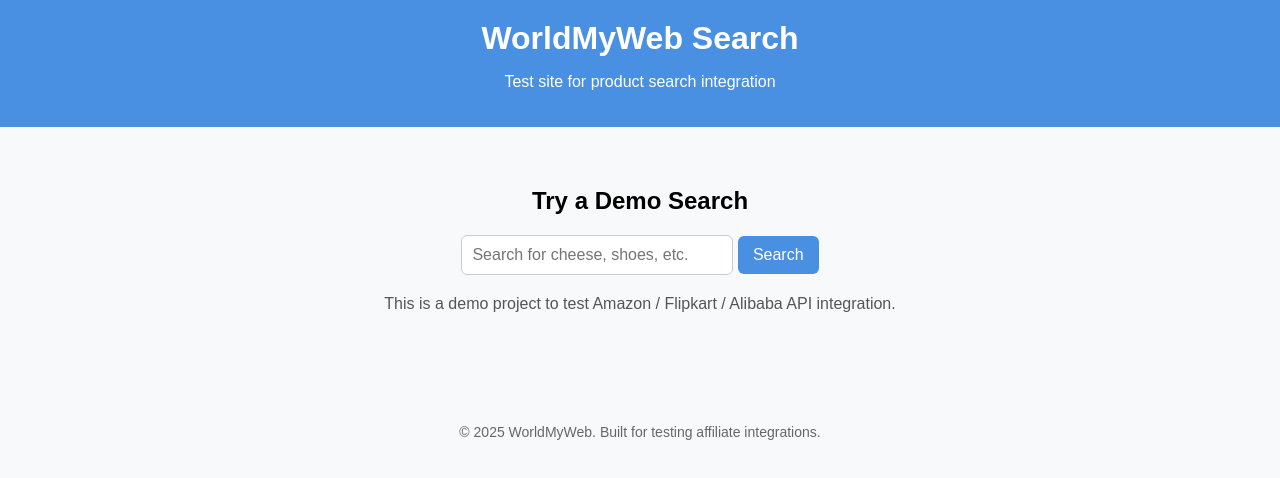
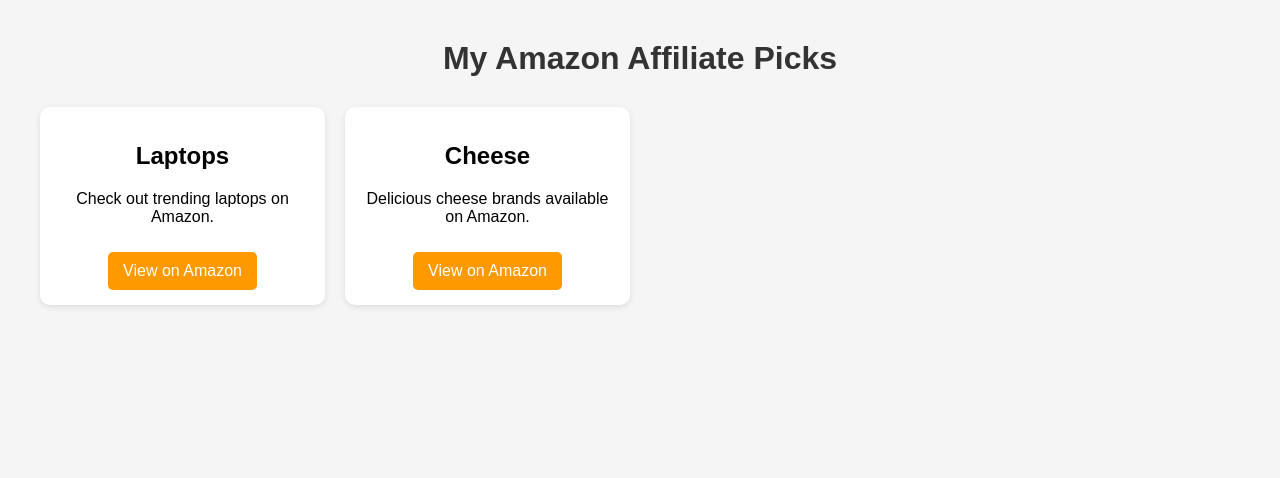
Before and after one commit to GauravSingh1P/affiliate-test-site, a plain HTML site: page root/index.html in a window 1280 px wide. Drawn offline with Linux system fonts and the light colour scheme.

```diff
--- a/root/index.html
+++ b/root/index.html
@@ -3,75 +3,67 @@
 <head>
   <meta charset="UTF-8">
   <meta name="viewport" content="width=device-width, initial-scale=1.0">
-  <title>WorldMyWeb – Product Search</title>
+  <title>Affiliate Test Site</title>
   <style>
     body {
       font-family: Arial, sans-serif;
-      background: #f8f9fa;
-      margin: 0;
-      padding: 0;
-      text-align: center;
-    }
-    header {
-      background: #4a90e2;
-      color: white;
-      padding: 20px;
+      margin: 40px;
+      background: #f5f5f5;
     }
     h1 {
-      margin: 0;
+      text-align: center;
+      color: #333;
     }
-    main {
-      padding: 40px 20px;
+    .product-list {
+      display: grid;
+      grid-template-columns: repeat(auto-fill, minmax(250px, 1fr));
+      gap: 20px;
+      margin-top: 30px;
     }
-    .search-box {
-      margin-top: 20px;
+    .product {
+      background: #fff;
+      border-radius: 10px;
+      padding: 15px;
+      text-align: center;
+      box-shadow: 0 2px 6px rgba(0,0,0,0.1);
     }
-    input[type="text"] {
-      padding: 10px;
-      width: 250px;
-      border: 1px solid #ccc;
-      border-radius: 6px;
-      font-size: 16px;
+    .product a {
+      display: inline-block;
+      margin-top: 10px;
+      padding: 10px 15px;
+      background: #ff9900;
+      color: #fff;
+      text-decoration: none;
+      border-radius: 5px;
+      transition: background 0.3s;
     }
-    button {
-      padding: 10px 15px;
-      border: none;
-      background: #4a90e2;
-      color: white;
-      font-size: 16px;
-      border-radius: 6px;
-      cursor: pointer;
-    }
-    button:hover {
-      background: #357ab7;
-    }
-    footer {
-      margin-top: 40px;
-      padding: 15px;
-      font-size: 14px;
-      color: #666;
+    .product a:hover {
+      background: #e68a00;
     }
   </style>
 </head>
 <body>
-  <header>
-    <h1>WorldMyWeb Search</h1>
-    <p>Test site for product search integration</p>
-  </header>
+  <h1>My Amazon Affiliate Picks</h1>
+  <div class="product-list">
 
-  <main>
-    <h2>Try a Demo Search</h2>
-    <div class="search-box">
-      <input type="text" placeholder="Search for cheese, shoes, etc.">
-      <button>Search</button>
+    <!-- Example product -->
+    <div class="product">
+      <h2>Laptops</h2>
+      <p>Check out trending laptops on Amazon.</p>
+      <a href="https://www.amazon.in/s?k=laptops&crid=29OQFC1DVAK1U&sprefix=laptop%2Caps%2C263&linkCode=ll2&tag=none06b3-21&linkId=33e9b24194b1d3cb07ff6a75713ccfe4&language=en_IN&ref_=as_li_ss_tl" target="_blank">
+        View on Amazon
+      </a>
     </div>
-    <p style="margin-top:20px; color:#555;">
-      This is a demo project to test Amazon / Flipkart / Alibaba API integration.
-    </p>
-  </main>
 
-  <footer>
-    &copy; 2025 WorldMyWeb. Built for testing affiliate integrations.
-  </footer>
+    <!-- Add more products below by copy-pasting -->
+    <div class="product">
+      <h2>Cheese</h2>
+      <p>Delicious cheese brands available on Amazon.</p>
+      <a href="https://www.amazon.in/s?k=laptops&crid=29OQFC1DVAK1U&sprefix=laptop%2Caps%2C263&linkCode=ll2&tag=none06b3-21&linkId=9f6d9bf3c7913efb477e513d4eb13912&language=en_IN&ref_=as_li_ss_tl" target="_blank">
+        View on Amazon
+      </a>
+    </div>
+
+  </div>
 </body>
 </html>
```
